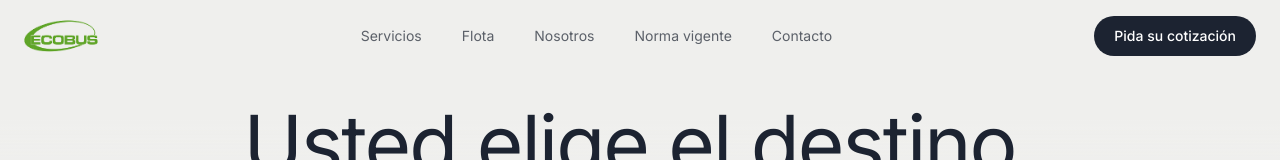
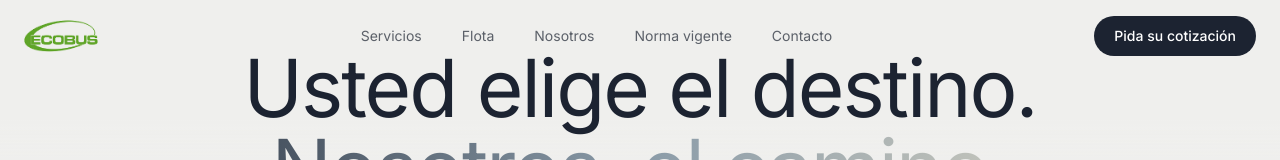
Before and after one commit to rodolfo17293/ecobus, a React (Vite) app: page / in a window 1280 px wide. Shown: the top 160 px of the page. Built offline with nearby package versions, Linux system fonts and the light colour scheme.

Commit message:
Eliminar badge "Más de 30 años. Más de 4.000 personas al día" del hero
Se remueve el badge junto al import ShieldCheck que quedaba sin uso.

```diff
--- a/src/components/sections1.jsx
+++ b/src/components/sections1.jsx
@@ -1,5 +1,5 @@
 import { useState, useEffect, useRef } from "react";
-import { Menu, X, ShieldCheck } from "lucide-react";
+import { Menu, X } from "lucide-react";
 import { Reveal, useReveal, useCountUp, Picture, ASSET_BASE, IMG_BASE } from "./motion.jsx";
 
 const LOGO = "assets/ecobus-logo.png";
@@ -214,19 +214,6 @@ export function Hero() {
 
       {/* Content */}
       <div className="relative z-20 max-w-7xl mx-auto text-center px-4 sm:px-6 pt-20 sm:pt-12">
-        {/* Badge */}
-        <div
-          className="hidden md:inline-flex items-center gap-2 mb-5 sm:mb-8 animate-fade-in-up"
-          style={{ animationDelay: "0.2s", opacity: 0 }}
-        >
-          <span className="w-6 h-6 border border-[#8A9BA8]/50 rounded flex items-center justify-center">
-            <ShieldCheck className="w-4 h-4 text-[#1C2331]" />
-          </span>
-          <span className="text-xs sm:text-sm font-medium text-[#1C2331]">
-            Más de 30 años. Más de 4.000 personas al día.
-          </span>
-        </div>
-
         {/* Heading */}
         <h1
           className="text-[38px] sm:text-6xl md:text-7xl lg:text-[80px] font-normal leading-[1.1] tracking-tight text-[#1C2331] mb-4 sm:mb-5 animate-fade-in-up"
```
